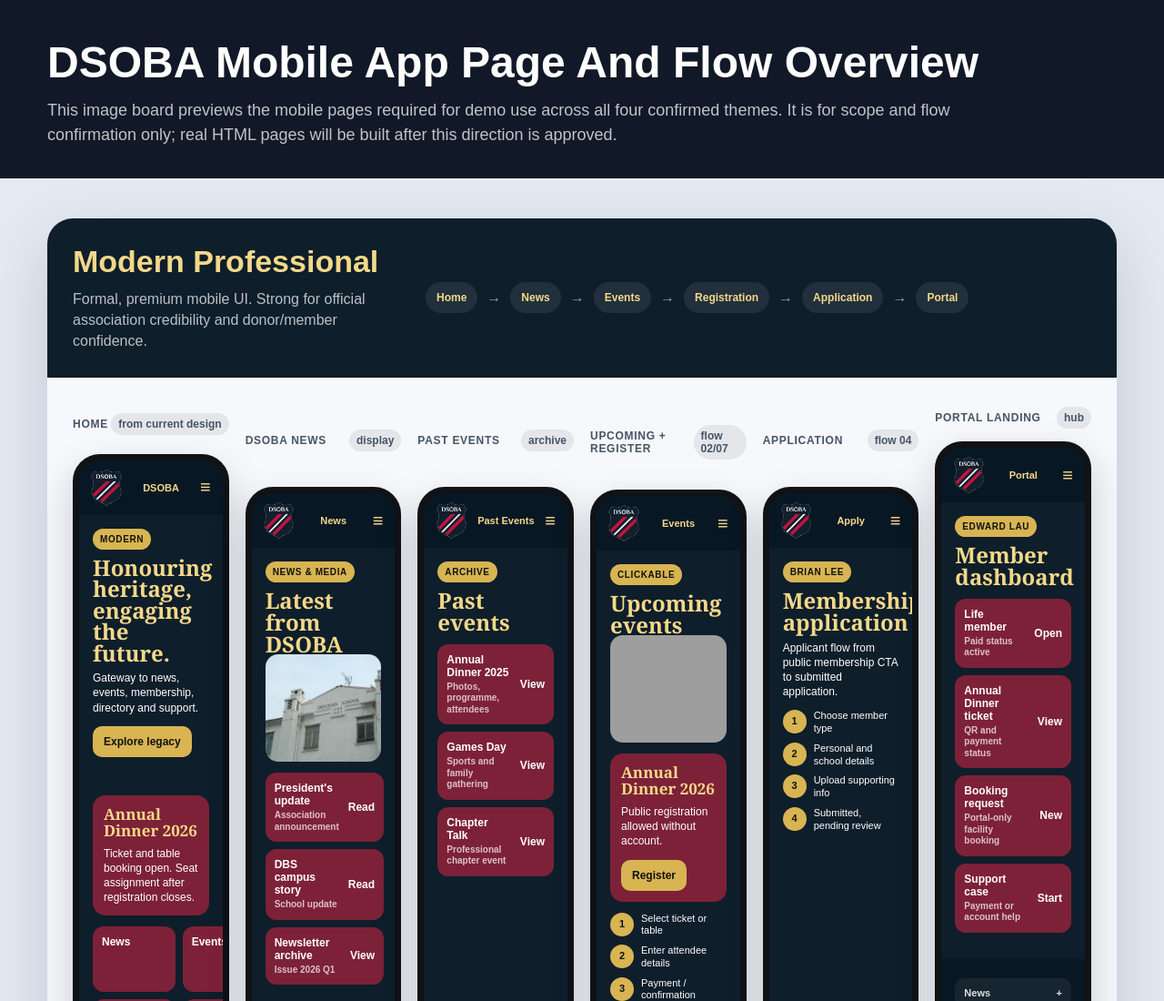
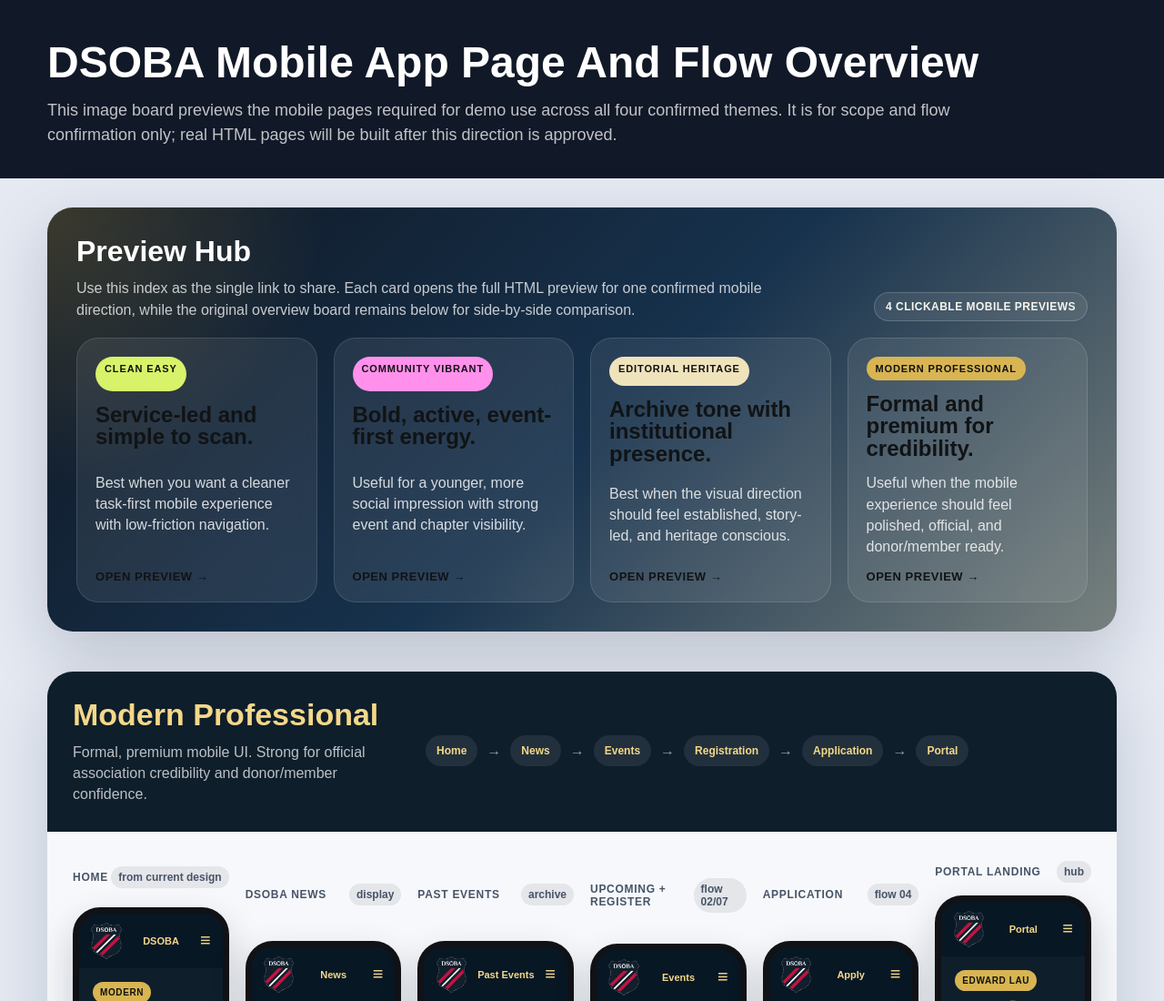
Before and after one commit to innoverzltd/dsoba2026, a website: page DSOBA_boss_review_prototype_2026-05-18/prototype_mobile_app_flow_overview/index.html in a window 1280 px wide. Shown: the top 1100 px of the page at 91% size. Drawn offline with Linux system fonts and the light colour scheme; grey boxes are pictures that could not be loaded.

Commit message:
add 4 shortcut to 4 designs

```diff
--- a/DSOBA_boss_review_prototype_2026-05-18/prototype_mobile_app_flow_overview/index.html
+++ b/DSOBA_boss_review_prototype_2026-05-18/prototype_mobile_app_flow_overview/index.html
@@ -33,6 +33,92 @@
       h1, h2, h3, h4, p { margin: 0; }
       h1 { max-width: 1180px; font-size: 48px; line-height: 1.04; }
       header p { max-width: 1050px; margin-top: 14px; color: rgba(255,255,255,0.74); font-size: 18px; line-height: 1.5; }
+      .launchpad {
+        padding: 32px 52px 0;
+      }
+      .launchpad-shell {
+        overflow: hidden;
+        border-radius: 28px;
+        background:
+          radial-gradient(circle at top left, rgba(216,181,82,0.22), transparent 24%),
+          linear-gradient(135deg, #0f1723 0%, #17324d 52%, #efe3bc 160%);
+        box-shadow: 0 24px 70px rgba(15,23,42,0.18);
+      }
+      .launchpad-head {
+        display: flex;
+        gap: 18px;
+        justify-content: space-between;
+        align-items: end;
+        padding: 30px 32px 18px;
+        color: #fff;
+      }
+      .launchpad-head h2 { font-size: 32px; }
+      .launchpad-head p {
+        max-width: 760px;
+        margin-top: 10px;
+        color: rgba(255,255,255,0.76);
+        line-height: 1.5;
+      }
+      .launchpad-note {
+        padding: 8px 12px;
+        border: 1px solid rgba(255,255,255,0.18);
+        border-radius: 999px;
+        background: rgba(255,255,255,0.08);
+        color: #f8f5ee;
+        font-size: 12px;
+        font-weight: 900;
+        letter-spacing: 0.04em;
+        text-transform: uppercase;
+        white-space: nowrap;
+      }
+      .preview-grid {
+        display: grid;
+        grid-template-columns: repeat(4, minmax(0, 1fr));
+        gap: 18px;
+        padding: 0 32px 32px;
+      }
+      .preview-card {
+        display: grid;
+        gap: 14px;
+        min-height: 220px;
+        padding: 20px;
+        border: 1px solid rgba(255,255,255,0.12);
+        border-radius: 24px;
+        color: inherit;
+        text-decoration: none;
+        background: rgba(255,255,255,0.08);
+        backdrop-filter: blur(10px);
+        transition: transform 160ms ease, box-shadow 160ms ease, border-color 160ms ease;
+      }
+      .preview-card:hover,
+      .preview-card:focus-visible {
+        transform: translateY(-4px);
+        border-color: rgba(255,255,255,0.3);
+        box-shadow: 0 18px 36px rgba(0,0,0,0.18);
+        outline: none;
+      }
+      .preview-kicker {
+        width: fit-content;
+        padding: 7px 10px;
+        border-radius: 999px;
+        font-size: 11px;
+        font-weight: 900;
+        letter-spacing: 0.08em;
+        text-transform: uppercase;
+      }
+      .preview-card h3 { font-size: 24px; line-height: 1.02; }
+      .preview-card p { color: rgba(255,255,255,0.82); line-height: 1.45; }
+      .preview-link {
+        margin-top: auto;
+        font-size: 13px;
+        font-weight: 900;
+        letter-spacing: 0.04em;
+        text-transform: uppercase;
+      }
+      .preview-modern .preview-kicker { color: #111; background: #d8b552; }
+      .preview-heritage .preview-kicker { color: #111; background: #efe3bc; }
+      .preview-vibrant .preview-kicker { color: #111; background: #ff91ec; }
+      .preview-clean .preview-kicker { color: #111; background: #d8f36a; }
       .board {
         display: grid;
         gap: 44px;
@@ -259,6 +345,35 @@
       .clean .row, .clean .card, .clean .tile { background: rgba(255,255,255,0.88); border: 1px solid rgba(21,23,26,0.1); }
       .clean .footer-mobile { color: #fff; background: #111315; }
       .clean .footer-row { background: rgba(255,255,255,0.08); }
+
+      @media (max-width: 1200px) {
+        .preview-grid { grid-template-columns: repeat(2, minmax(0, 1fr)); }
+        .phones { grid-template-columns: repeat(3, 1fr); }
+      }
+
+      @media (max-width: 900px) {
+        header, .launchpad, .board { padding-left: 24px; padding-right: 24px; }
+        .launchpad { padding-top: 24px; }
+        .launchpad-head,
+        .theme-head { grid-template-columns: 1fr; }
+        .launchpad-head {
+          flex-direction: column;
+          align-items: start;
+        }
+        .preview-grid,
+        .theme-head,
+        .phones { padding-left: 20px; padding-right: 20px; }
+        .phones { grid-template-columns: repeat(2, 1fr); }
+      }
+
+      @media (max-width: 640px) {
+        header { padding-top: 34px; padding-bottom: 26px; }
+        h1 { font-size: 34px; }
+        .launchpad-head h2,
+        .theme-head h2 { font-size: 26px; }
+        .preview-grid,
+        .phones { grid-template-columns: 1fr; }
+      }
     </style>
   </head>
   <body>
@@ -266,6 +381,44 @@
       <h1>DSOBA Mobile App Page And Flow Overview</h1>
       <p>This image board previews the mobile pages required for demo use across all four confirmed themes. It is for scope and flow confirmation only; real HTML pages will be built after this direction is approved.</p>
     </header>
+
+    <section class="launchpad" aria-labelledby="preview-hub-title">
+      <div class="launchpad-shell">
+        <div class="launchpad-head">
+          <div>
+            <h2 id="preview-hub-title">Preview Hub</h2>
+            <p>Use this index as the single link to share. Each card opens the full HTML preview for one confirmed mobile direction, while the original overview board remains below for side-by-side comparison.</p>
+          </div>
+          <div class="launchpad-note">4 clickable mobile previews</div>
+        </div>
+        <div class="preview-grid">
+          <a class="preview-card preview-clean" href="clean_easy_preview.html">
+            <span class="preview-kicker">Clean Easy</span>
+            <h3>Service-led and simple to scan.</h3>
+            <p>Best when you want a cleaner task-first mobile experience with low-friction navigation.</p>
+            <span class="preview-link">Open preview →</span>
+          </a>
+          <a class="preview-card preview-vibrant" href="community_vibrant_preview.html">
+            <span class="preview-kicker">Community Vibrant</span>
+            <h3>Bold, active, event-first energy.</h3>
+            <p>Useful for a younger, more social impression with strong event and chapter visibility.</p>
+            <span class="preview-link">Open preview →</span>
+          </a>
+          <a class="preview-card preview-heritage" href="editorial_heritage_preview.html">
+            <span class="preview-kicker">Editorial Heritage</span>
+            <h3>Archive tone with institutional presence.</h3>
+            <p>Best when the visual direction should feel established, story-led, and heritage conscious.</p>
+            <span class="preview-link">Open preview →</span>
+          </a>
+          <a class="preview-card preview-modern" href="modern_professional_preview.html">
+            <span class="preview-kicker">Modern Professional</span>
+            <h3>Formal and premium for credibility.</h3>
+            <p>Useful when the mobile experience should feel polished, official, and donor/member ready.</p>
+            <span class="preview-link">Open preview →</span>
+          </a>
+        </div>
+      </div>
+    </section>
 
     <main class="board">
       <section class="theme modern">
```
Also changed, not shown: DSOBA_boss_review_prototype_2026-05-18/prototype_layout_direction/responsive_exports/clean-easy-desktop.png, DSOBA_boss_review_prototype_2026-05-18/prototype_layout_direction/responsive_exports/clean-easy-mobile.png, DSOBA_boss_review_prototype_2026-05-18/prototype_layout_direction/responsive_exports/community-vibrant-desktop.png, DSOBA_boss_review_prototype_2026-05-18/prototype_layout_direction/responsive_exports/community-vibrant-mobile.png, DSOBA_boss_review_prototype_2026-05-18/prototype_layout_direction/responsive_exports/editorial-heritage-desktop.png, DSOBA_boss_review_prototype_2026-05-18/prototype_layout_direction/responsive_exports/editorial-heritage-mobile.png, DSOBA_boss_review_prototype_2026-05-18/prototype_layout_direction/responsive_exports/modern-professional-desktop.png, DSOBA_boss_review_prototype_2026-05-18/prototype_layout_direction/responsive_exports/modern-professional-mobile.png, 2 other files.
